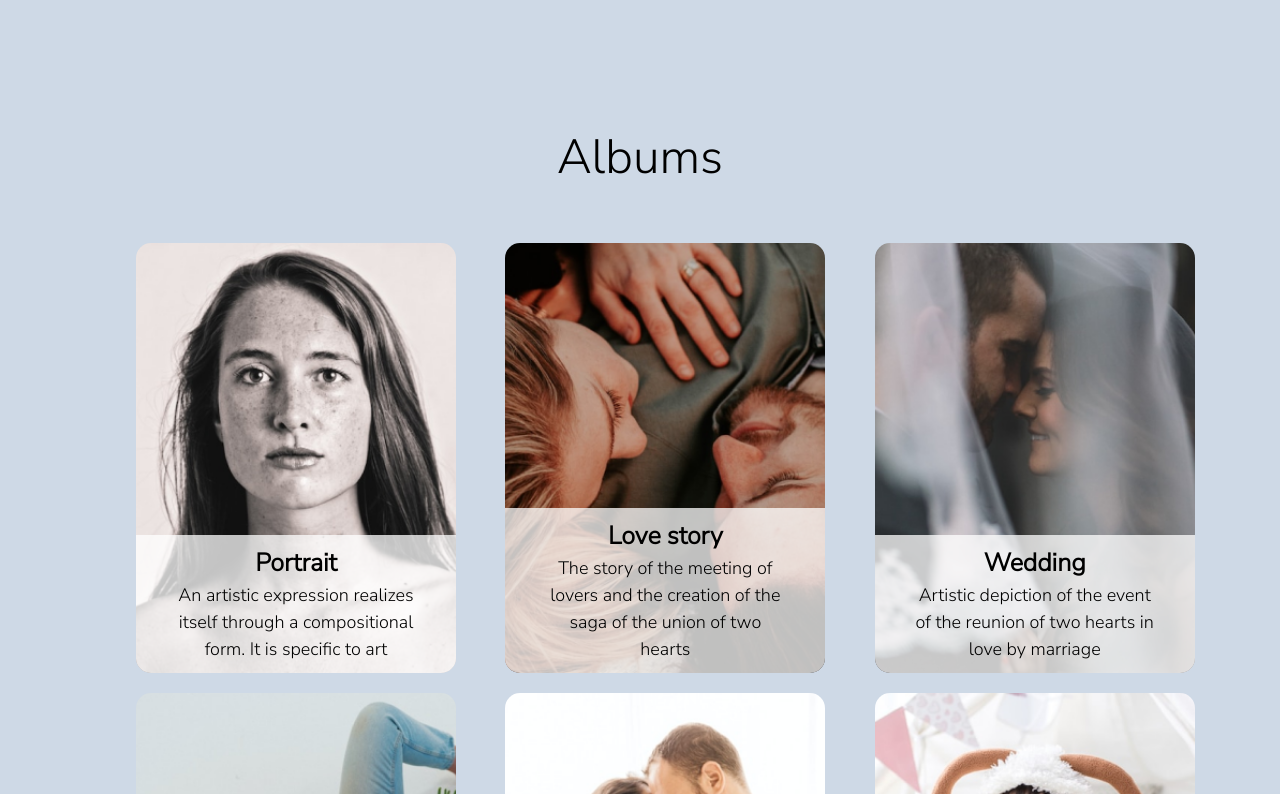
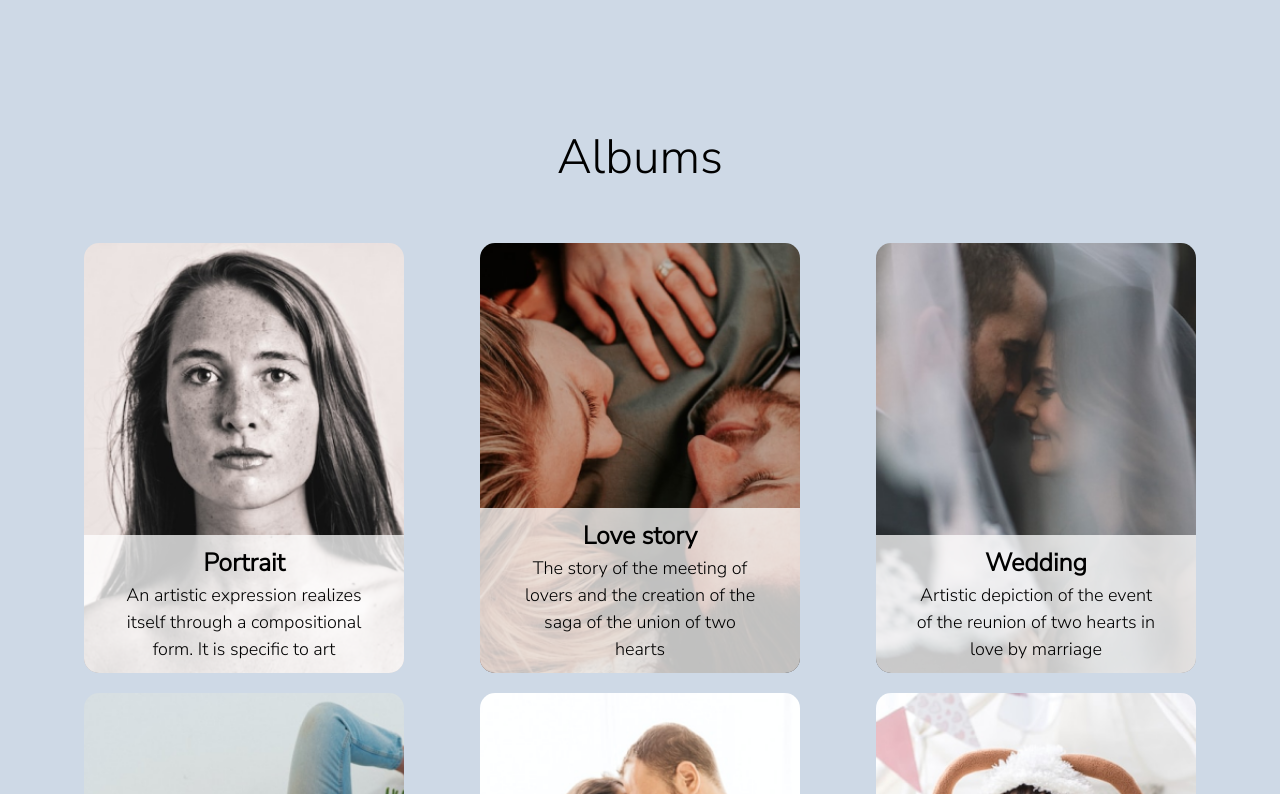
Before and after one commit to progDevtoritollo/photo-studio-marwin-landing, a Next.js app: page / in a window 1280 px wide. Shown: the part 2526-3320 px from the top of the page. Built offline with nearby package versions, Linux system fonts and the light colour scheme.

Commit message:
fixed centered albums

```diff
--- a/src/components/home/albums.tsx
+++ b/src/components/home/albums.tsx
@@ -43,33 +43,31 @@ const HomeAlbums: FC = () => {
       <Box id="albums" sx={{
         display: 'flex',
         flexDirection: 'column',
-        alignItems: 'center',
-        // mx: {xs:,sm:, md: 10 },
-        pb: 5
+        alignItems: 'center'
       }}>
         <Box sx={{ mb: 5 }}>
-          <Typography variant="Heading2">
+          <Typography variant="Heading2" >
             Albums
           </Typography>
         </Box>
-
         <Grid sx={{
           width: '100%',
           alignItems: 'center',
           justifyContent: 'center',
           p: 0,
-          pl: { xs: 2, sm: 6, md: 8 }
         }} container spacing={2}>
           {content.map((item) => {
             return (
-              <Grid key={item.text} item xs={8} sm={7} md={5} lg={4}>
-                <Card item={item} />
+              <Grid key={item.text} item xs={12} sm={7} md={5} lg={4}>
+                <Grid container justifyContent="center">
+                  <Card item={item} />
+                </Grid>
               </Grid>)
           })}
         </Grid>
         <Button />
       </Box>
-    </Container>
+    </Container >
   )
 }
 
```
